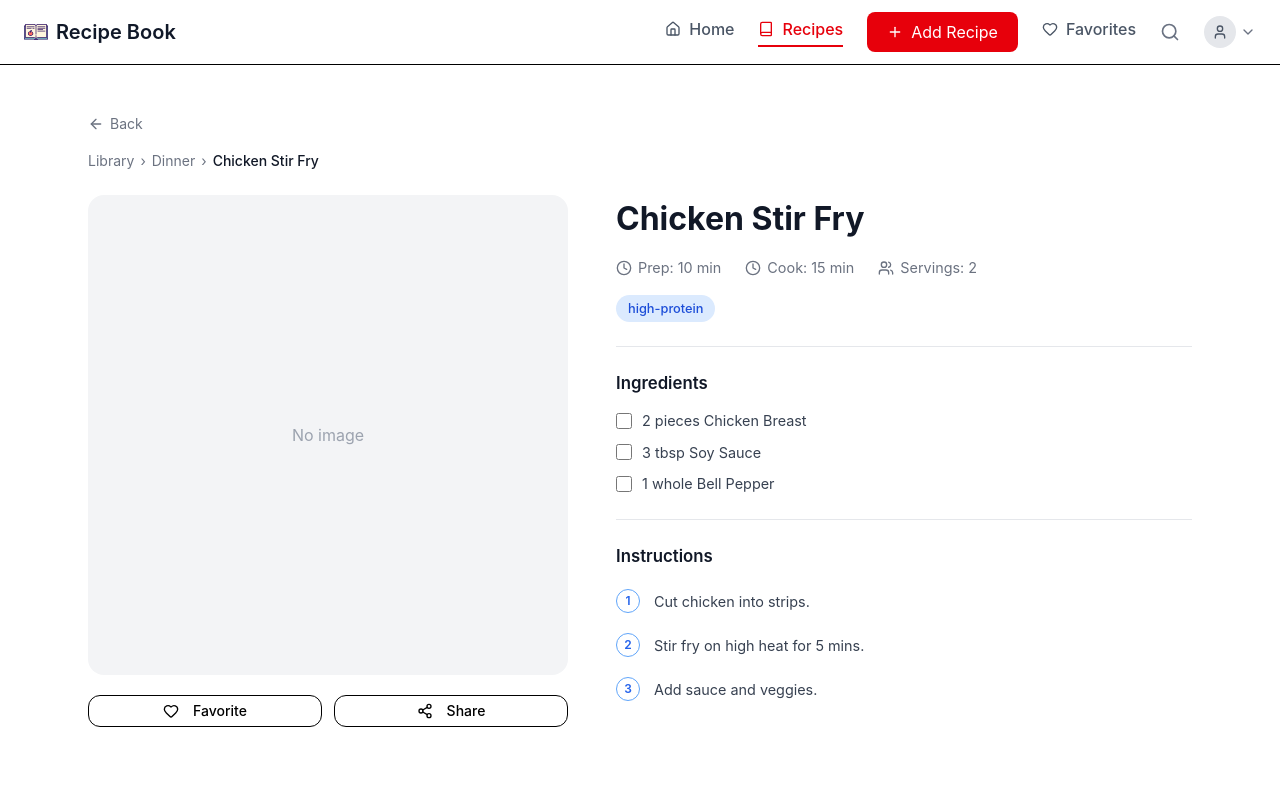
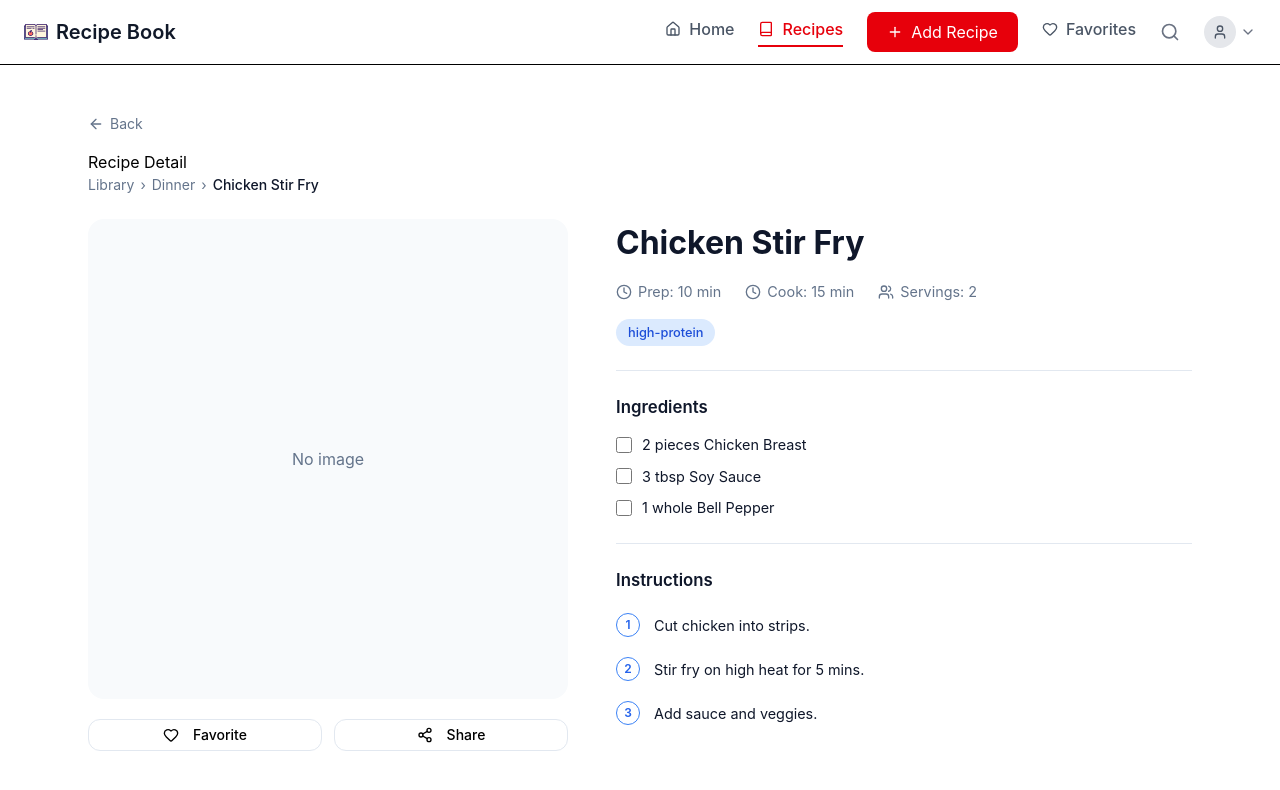
Before and after one commit to SrunTechsean/Interactive-Recipe-Book, a React (Vite) app: page /recipes/1 in a window 1280 px wide. Shown: the top 790 px of the page. Built offline with nearby package versions, Linux system fonts and the light colour scheme.

Commit message:
add link back to recipe category

```diff
--- a/src/pages/RecipeDetail.css
+++ b/src/pages/RecipeDetail.css
@@ -13,29 +13,54 @@
   margin-top: 1rem;
 }
 
-/* Breadcrumb */
+.recipe-page-title {
+  font-size: 0.8rem;
+  font-weight: 600;
+  text-transform: uppercase;
+  letter-spacing: 0.05em;
+  color: var(--color-text-muted);
+  margin-bottom: 0.5rem;
+}
+
+/* Back button */
+.recipe-back-btn {
+  display: inline-flex;
+  align-items: center;
+  gap: 0.375rem;
+  background: none;
+  border: none;
+  color: var(--color-text-muted);
+  font-size: 0.875rem;
+  cursor: pointer;
+  padding: 0;
+  margin-bottom: 1rem;
+}
+
+.recipe-back-btn:hover {
+  color: var(--color-text);
+}
+
 .recipe-breadcrumb {
   font-size: 0.875rem;
-  color: #6b7280;
+  color: var(--color-text-muted);
   margin-bottom: 1.5rem;
   display: flex;
   gap: 0.375rem;
 }
 
 .recipe-breadcrumb a {
-  color: #6b7280;
+  color: var(--color-text-muted);
 }
 
 .recipe-breadcrumb a:hover {
-  color: #111827;
+  color: var(--color-text);
 }
 
 .recipe-breadcrumb-current {
-  color: #111827;
+  color: var(--color-text);
   font-weight: 500;
 }
 
-/* Layout grid */
 .recipe-grid {
   display: grid;
   grid-template-columns: 1fr;
@@ -48,12 +73,11 @@
   }
 }
 
-/* Image */
 .recipe-image-wrapper {
   aspect-ratio: 1 / 1;
   border-radius: 1rem;
   overflow: hidden;
-  background: #f3f4f6;
+  background: var(--color-bg);
   margin-bottom: 1.25rem;
 }
 
@@ -68,10 +92,9 @@
   height: 100%;
   align-items: center;
   justify-content: center;
-  color: #9ca3af;
+  color: var(--color-text-muted);
 }
 
-/* Action buttons */
 .recipe-actions {
   display: flex;
   gap: 0.75rem;
@@ -80,6 +103,7 @@
 .recipe-actions button {
   flex: 1;
   border-radius: 0.75rem;
+  border-color: var(--color-border);
 }
 
 .icon-sm {
@@ -93,12 +117,11 @@
   color: #ef4444;
 }
 
-/* Title + meta */
 .recipe-title {
   font-size: 2rem;
   font-weight: 700;
   margin-bottom: 0.875rem;
-  color: #111827;
+  color: var(--color-text);
 }
 
 .recipe-meta {
@@ -106,7 +129,7 @@
   align-items: center;
   gap: 1.5rem;
   font-size: 0.9rem;
-  color: #6b7280;
+  color: var(--color-text-muted);
   margin-bottom: 1rem;
 }
 
@@ -121,7 +144,6 @@
   width: 1rem;
 }
 
-/* Tags */
 .recipe-tags {
   display: flex;
   flex-wrap: wrap;
@@ -140,11 +162,11 @@
 .tag-high-protein { background: #dbeafe; color: #1d4ed8; }
 .tag-gluten-free { background: #f3e8ff; color: #7e22ce; }
 .tag-keto { background: #ffedd5; color: #c2410c; }
-.tag-default { background: #f3f4f6; color: #6b7280; }
+.tag-default { background: var(--color-bg); color: var(--color-text-muted); }
 
 .recipe-divider {
   border: none;
-  border-top: 1px solid #e5e7eb;
+  border-top: 1px solid var(--color-border);
   margin-bottom: 1.5rem;
 }
 
@@ -153,17 +175,16 @@
   font-size: 1.05rem;
   font-weight: 600;
   margin-bottom: 0.875rem;
-  color: #111827;
+  color: var(--color-text);
 }
 
 .recipe-section-title-lg {
   font-size: 1.05rem;
   font-weight: 600;
   margin-bottom: 1.25rem;
-  color: #111827;
+  color: var(--color-text);
 }
 
-/* Ingredients */
 .recipe-ingredients {
   margin-bottom: 1.5rem;
   display: flex;
@@ -176,16 +197,15 @@
   align-items: center;
   gap: 0.625rem;
   font-size: 0.9rem;
-  color: #374151;
+  color: var(--color-text);
 }
 
 .recipe-ingredient-item input {
   height: 1rem;
   width: 1rem;
-  accent-color: #2563eb;
+  accent-color: var(--color-primary);
 }
 
-/* Instructions */
 .recipe-instructions {
   display: flex;
   flex-direction: column;
@@ -203,8 +223,8 @@
   height: 1.5rem;
   width: 1.5rem;
   border-radius: 9999px;
-  border: 1.5px solid #60a5fa;
-  color: #2563eb;
+  border: 1.5px solid var(--color-primary);
+  color: var(--color-primary-dark);
   font-size: 0.75rem;
   display: flex;
   align-items: center;
@@ -214,22 +234,5 @@
 
 .recipe-step-text {
   padding-top: 0.125rem;
-  color: #374151;
+  color: var(--color-text);
 }
-
-.recipe-back-btn {
-  display: inline-flex;
-  align-items: center;
-  gap: 0.375rem;
-  background: none;
-  border: none;
-  color: #6b7280;
-  font-size: 0.875rem;
-  cursor: pointer;
-  padding: 0;
-  margin-bottom: 1rem;
-}
-
-.recipe-back-btn:hover {
-  color: #111827;
-}
--- a/src/pages/RecipeDetail.jsx
+++ b/src/pages/RecipeDetail.jsx
@@ -38,10 +38,13 @@ export default function RecipeDetail() {
         <ArrowLeft size={16}/>
         Back
       </button>
+      <p className = "recipe-page-tittle">Recipe Detail</p>
       <div className="recipe-breadcrumb">
         <Link to="/recipes">Library</Link>
         <span>›</span>
-        <span>{recipe.category}</span>
+        <Link to {...`/recipes?category=${encodeURIComponent(recipe.category)}`}>
+        {recipe.category}
+        </Link>
         <span>›</span>
         <span className="recipe-breadcrumb-current">{recipe.title}</span>
       </div>
```
